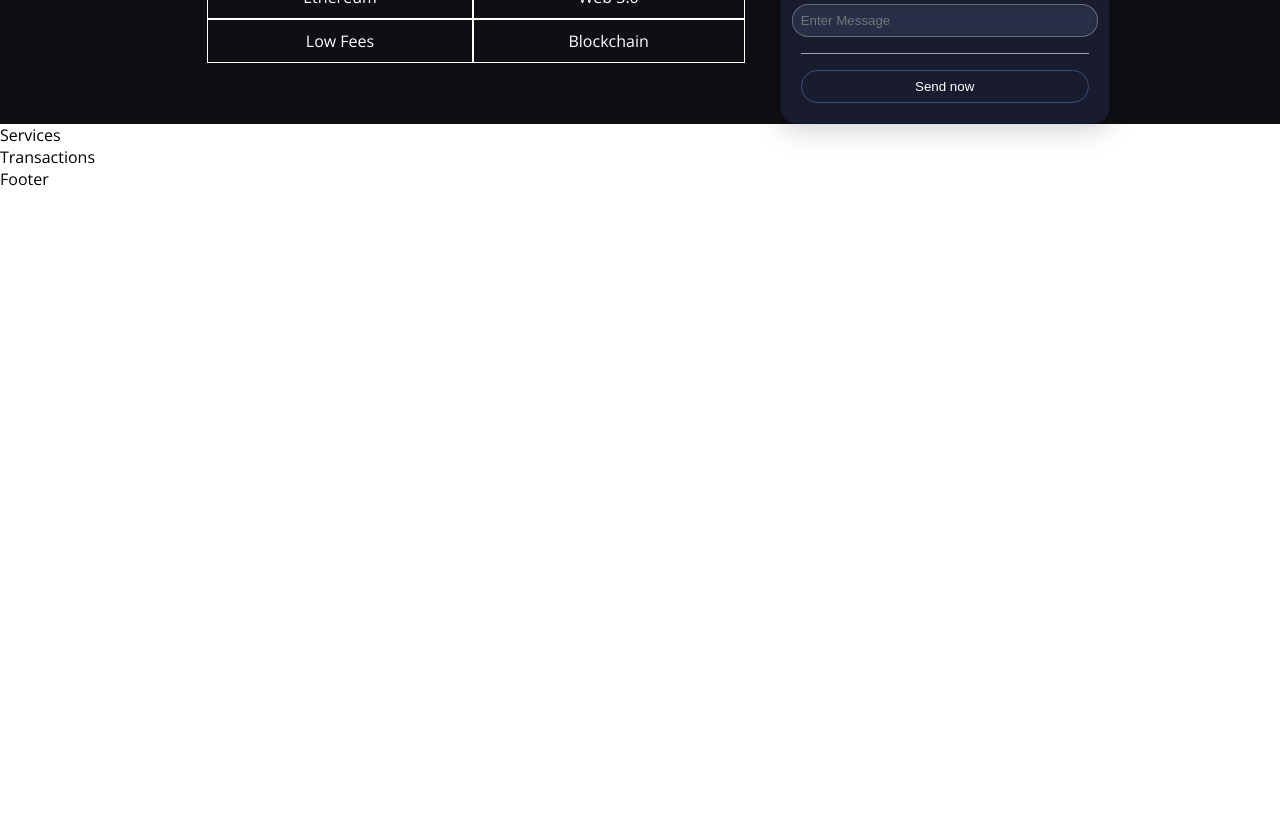
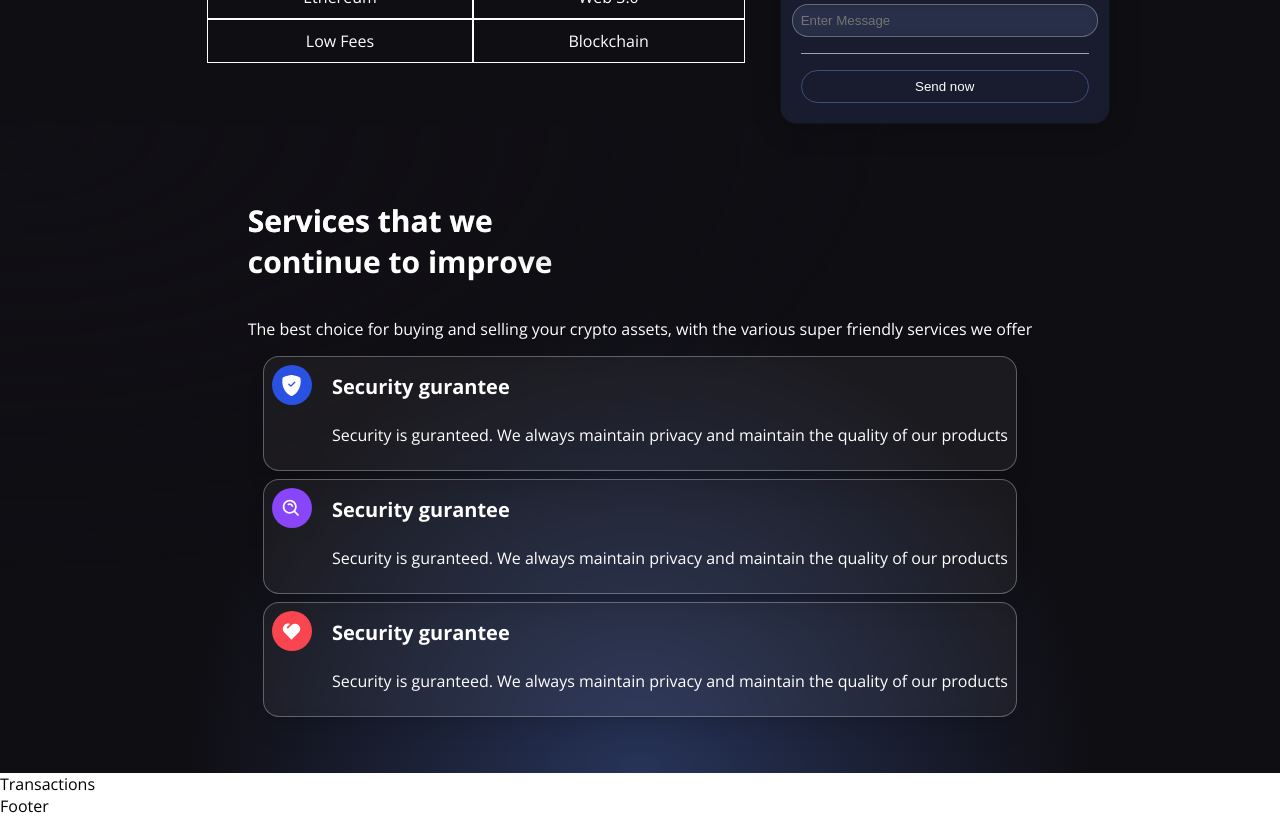
Before and after one commit to GabytaDev/web3.0_project, a React (Create React App) app in the folder client/: page / in a window 1280 px wide. Shown: the part 540-1357 px from the top of the page. Before the commit the page ends 800 px from the top, so only its background shows below. Built offline with nearby package versions, Linux system fonts and the light colour scheme.

Commit message:
add componet services and styles

```diff
--- a/client/src/_basics-styles.scss
+++ b/client/src/_basics-styles.scss
@@ -12,16 +12,24 @@ body {
   -webkit-font-smoothing: antialiased;
   -moz-osx-font-smoothing: grayscale;
 }
-.content{
-   min-height: 100vh;
+
+.content {
+  min-height: 100vh;
+}
+
+@mixin center{
+  display: flex;
+  justify-content: center;
+  align-items: center;
 }
 .gradient-bg-welcome {
-    background-color:#0f0e13;
-    background-image:
-      radial-gradient(at 0% 0%, hsla(253,16%,7%,1) 0, transparent 50%),
-      radial-gradient(at 50% 0%, hsla(225,39%,30%,1) 0, transparent 50%),
-      radial-gradient(at 100% 0%, hsla(339,49%,30%,1) 0, transparent 50%);
+  background-color: #0f0e13;
+  background-image:
+    radial-gradient(at 0% 0%, hsla(253, 16%, 7%, 1) 0, transparent 50%),
+    radial-gradient(at 50% 0%, hsla(225, 39%, 30%, 1) 0, transparent 50%),
+    radial-gradient(at 100% 0%, hsla(339, 49%, 30%, 1) 0, transparent 50%);
 }
+
 @mixin blue-glassmorphism {
   background: rgb(39, 51, 89, 0.4);
   border-radius: 16px;
@@ -33,21 +41,21 @@ body {
 
 @mixin text-gradient {
   background-color: #fff;
-  background-image: radial-gradient(at 4% 36%, hsla(0,0%,100%,1) 0, transparent 53%), radial-gradient(at 100% 60%, rgb(0, 0, 0) 0, transparent 50%);
+  background-image: radial-gradient(at 4% 36%, hsla(0, 0%, 100%, 1) 0, transparent 53%), radial-gradient(at 100% 60%, rgb(0, 0, 0) 0, transparent 50%);
   -webkit-background-clip: text;
   -webkit-text-fill-color: transparent;
 }
 
 @mixin eth-card {
-  background-color:#a099ff;
+  background-color: #a099ff;
   background-image:
     radial-gradient(at 83% 67%, rgb(152, 231, 156) 0, transparent 58%),
-    radial-gradient(at 67% 20%, hsla(357,94%,71%,1) 0, transparent 59%),
-    radial-gradient(at 88% 35%, hsla(222,81%,65%,1) 0, transparent 50%),
-    radial-gradient(at 31% 91%, hsla(9,61%,61%,1) 0, transparent 52%),
-    radial-gradient(at 27% 71%, hsla(336,91%,65%,1) 0, transparent 49%),
-    radial-gradient(at 74% 89%, hsla(30,98%,65%,1) 0, transparent 51%),
-    radial-gradient(at 53% 75%, hsla(174,94%,68%,1) 0, transparent 45%);
+    radial-gradient(at 67% 20%, hsla(357, 94%, 71%, 1) 0, transparent 59%),
+    radial-gradient(at 88% 35%, hsla(222, 81%, 65%, 1) 0, transparent 50%),
+    radial-gradient(at 31% 91%, hsla(9, 61%, 61%, 1) 0, transparent 52%),
+    radial-gradient(at 27% 71%, hsla(336, 91%, 65%, 1) 0, transparent 49%),
+    radial-gradient(at 74% 89%, hsla(30, 98%, 65%, 1) 0, transparent 51%),
+    radial-gradient(at 53% 75%, hsla(174, 94%, 68%, 1) 0, transparent 45%);
 }
 
 @mixin white-glassmorphism {
@@ -57,3 +65,10 @@ body {
   -webkit-backdrop-filter: blur(5px);
   border: 1px solid rgba(255, 255, 255, 0.3);
 }
+
+@mixin gradient-bg-services {
+  background-color: #0f0e13;
+  background-image:
+    radial-gradient(at 0% 0%, hsla(253, 16%, 7%, 1) 0, transparent 50%),
+    radial-gradient(at 50% 100%, hsla(225, 39%, 25%, 1) 0, transparent 50%);
+}
--- a/client/src/components/Loader.scss
+++ b/client/src/components/Loader.scss
@@ -1,7 +1,7 @@
+@import "../basics-styles";
+
 .content-loader {
-    display: flex;
-    justify-content: center;
-    align-items: center;
+    @include center;
     padding: 0.75rem 0;
     .animate-spin-loader {
         animation: spin 1s linear infinite;
--- a/client/src/components/Navbar.scss
+++ b/client/src/components/Navbar.scss
@@ -8,10 +8,8 @@
     padding: 16px;
     justify-content: space-between;
     .content-logo{
-        display: flex;
         flex-shrink: initial;
-        justify-content: center;
-        align-items:center;
+        @include center;
         .logo{
             width: 8rem;
             cursor: pointer;
--- /dev/null
+++ b/client/src/components/ServiceCard.js
@@ -0,0 +1,15 @@
+import "./ServiceCard.scss";
+
+const ServiceCard = ({color, title,icon, subtitle})=> {
+  return (
+      <div className="content-cards">
+          <div className={`content-icon ${color}`}>{icon}</div>
+          <div className="content-text">
+              <h3 className="title-card">{title}</h3>
+              <p className="subtitle-card">{subtitle}</p>
+          </div>
+      </div>
+  )
+}
+
+export default ServiceCard;
--- /dev/null
+++ b/client/src/components/ServiceCard.scss
@@ -0,0 +1,30 @@
+@import "../basics-styles";
+.content-cards{
+    display: flex;
+    padding: 0.5rem;
+    margin: 0.5rem;
+    cursor: pointer;
+    box-shadow: 0 20px 25px -5px rgb(0 0 0 / 0.1), 0 8px 10px -6px rgb(0 0 0 / 0.1);
+    @include white-glassmorphism;
+    .content-icon{
+        width: 2.5rem;
+        height: 2.5rem ;
+        border-radius: 9999px;
+        @include center;
+    }
+    .content-text{
+        margin-left: 1.25rem;
+        display: flex;
+        flex-direction: column;
+        flex: 1;
+        .title-card{
+            color: white;
+            margin-top: 0.5rem;
+            font-size: 1.25rem;/* 20px */
+        }
+        .subtitle-card{
+            color: white;
+            margin-top: 0.25rem; /* 4px */
+        }
+    }
+}
--- a/client/src/components/Services.js
+++ b/client/src/components/Services.js
@@ -1,7 +1,48 @@
-const Services = ()=>{
+import React from "react";
+import { BsShieldFillCheck } from "react-icons/bs";
+import { BiSearchAlt } from "react-icons/bi";
+import { RiHeart2Fill } from "react-icons/ri";
+import "./Services.scss";
+import ServiceCard from "./ServiceCard";
+
+const Services = () => {
     return (
-        <div>Services</div>
-    )
+        <div className="content-services">
+            <div className="content-inner">
+                <div className="content-text">
+                    <h1 className="title-services">
+                        Services that we
+                        <br />
+                        continue to improve
+                    </h1>
+                    <p className="text">
+                        The best choice for buying and selling your crypto assets, with the
+                        various super friendly services we offer
+                    </p>
+                </div>
+                <div className="content-service-card">
+                    <ServiceCard
+                        color="bg-color-blue"
+                        title="Security gurantee"
+                        icon={<BsShieldFillCheck className="color-icon"/>}
+                        subtitle="Security is guranteed. We always maintain privacy and maintain the quality of our products"
+                    />
+                    <ServiceCard
+                        color="bg-color-violet"
+                        title="Security gurantee"
+                        icon={<BiSearchAlt className="color-icon"/>}
+                        subtitle="Security is guranteed. We always maintain privacy and maintain the quality of our products"
+                    />
+                     <ServiceCard
+                        color="bg-color-red"
+                        title="Security gurantee"
+                        icon={<RiHeart2Fill className="color-icon"/>}
+                        subtitle="Security is guranteed. We always maintain privacy and maintain the quality of our products"
+                    />
+                </div>
+            </div>
+        </div>
+            )
 }
 
-export default Services;
+            export default Services;
--- /dev/null
+++ b/client/src/components/Services.scss
@@ -0,0 +1,52 @@
+
+@import "../basics-styles";
+.content-services{
+    width: 100%;
+    @include center;
+    @include gradient-bg-services;
+    .content-inner{
+        display: flex;
+        flex-direction: column;
+        align-items: center;
+        justify-content: space-between;
+        padding: 3rem;
+        .content-text{
+            display: flex;
+            flex: 1 ;
+            flex-direction: column;
+
+            .title-services{
+                color: white;
+                font-size: 1.875rem;
+                padding: 0.5rem 0;
+                @include text-gradient;
+            }
+            .text{
+                margin:0.5rem 0;
+                color: white;
+                font-weight: lighter;
+                font-size: 1rem;
+            }
+        }
+
+        .content-services-card{
+            display: flex;
+            flex-direction: column;
+            align-items: center;
+        }
+        .bg-color-blue{
+            background-color:#2952E3;
+        }
+        .bg-color-violet{
+            background-color: #8945F8;
+        }
+        .bg-color-red{
+            background-color: #F84550;
+        }
+        .color-icon{
+            color: white;
+            font-size: 21px;
+        }
+
+    }
+}
--- a/client/src/components/Welcome.scss
+++ b/client/src/components/Welcome.scss
@@ -1,10 +1,8 @@
 @import "../basics-styles";
 
 .content-welcome {
-    display: flex;
+    @include center;
     width: 100%;
-    justify-content: center;
-    align-items: center;
     .content-inner {
         display: flex;
         flex-direction: column;
@@ -38,9 +36,7 @@
             }
 
             .button-conect-wallet {
-                display: flex;
-                justify-content: center;
-                align-items: center;
+                @include center;
                 margin: 1.25rem 0;
                 background-color: #2952e3;
                 padding: 0.5rem 1.75rem;
@@ -106,9 +102,7 @@
                         height: 2.5rem;
                         border-radius: 50%;
                         border: 1px solid #fff;
-                        display: flex;
-                        justify-content: center;
-                        align-items: center;
+                        @include center;
                         .icon-ethereum{
                             color: #fff;
                             font-size: 21px;
--- a/client/src/context/TransactionsContext.js
+++ b/client/src/context/TransactionsContext.js
@@ -23,7 +23,7 @@ export const TransactionProvider = ({ children }) => {
     const [currentAccount, setCurrentAccount] = useState("");
     const [formData, setFormData] = useState({addresTo:"", amount:"", keyword:"", message:""})
     const [isLoading, setIsLoading]= useState(false);
-    //guardo el estado de la tranasccion en el local storage
+    //guardo el estado de transactionCount en el local storage
     const [transactionCount, setTransactionCount] = useState(localStorage.getItem('TransactionCount'));
 
     const handleChange = (e, name)=> {
@@ -81,20 +81,19 @@ export const TransactionProvider = ({ children }) => {
                     value: parsedAmount._hex,
 
                 }]
-            })
+            });
 
             //guardar en la blockchain
-            const transactionHash = await transactionContract.addToBlackchain(addressTo, parsedAmount, message, keyword)
+
+            const transactionHash = await transactionContract.addToBlockchain(addressTo, parsedAmount, message, keyword)
             setIsLoading(true);
-            console.log(`Loading ${transactionHash.hash}`);
+            console.log(`Loading - ${transactionHash.hash}`);
             await transactionHash.await();
-
             setIsLoading(false);
-            console.log(`Success ${transactionHash.hash}`);
-
+            console.log(`Success - ${transactionHash.hash}`);
             const transactionCount = await transactionContract.getTransactionCount()
             //paso el estado de la transaccion a numero
-            setTransactionCount(transactionCount.toNumber())
+            setTransactionCount(transactionCount.toNumber());
 
         } catch (error) {
             console.log(error)
```
